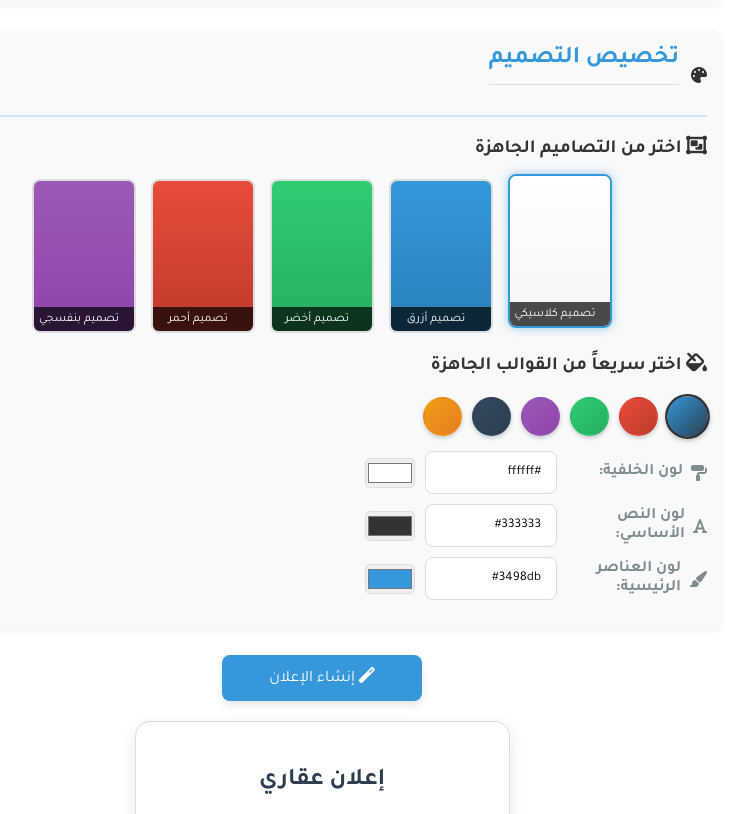
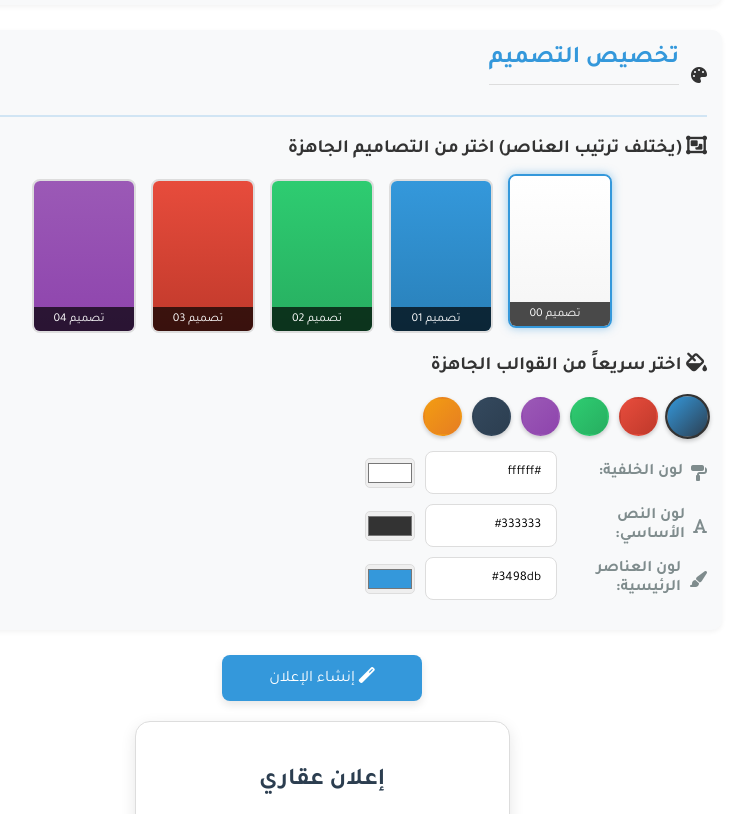
Before and after one commit to mmlk40/-, a plain HTML site: page index.html in a window 1280 px wide. Shown: the part 2120-2934 px from the top of the page, without its empty margins (318-1060 px from the left). Drawn offline with Linux system fonts and the light colour scheme.

Commit message:
Update index.html

```diff
--- a/index.html
+++ b/index.html
@@ -623,27 +623,27 @@
                 <h2>تخصيص التصميم</h2>
             </div>
 
-            <h3><i class="fas fa-object-group"></i> اختر من التصاميم الجاهزة</h3>
+            <h3><i class="fas fa-object-group"></i> (يختلف ترتيب العناصر) اختر من التصاميم الجاهزة</h3>
             <div class="design-options">
                 <div class="design-option active" data-design="1">
                     <div class="design-preview" style="background: linear-gradient(to bottom, #ffffff, #f5f5f5);"></div>
-                    <div class="design-label">تصميم كلاسيكي</div>
+                    <div class="design-label">تصميم 00</div>
                 </div>
                 <div class="design-option" data-design="2">
                     <div class="design-preview" style="background: linear-gradient(to bottom, #3498db, #2980b9);"></div>
-                    <div class="design-label">تصميم أزرق</div>
+                    <div class="design-label">تصميم 01</div>
                 </div>
                 <div class="design-option" data-design="3">
                     <div class="design-preview" style="background: linear-gradient(to bottom, #2ecc71, #27ae60);"></div>
-                    <div class="design-label">تصميم أخضر</div>
+                    <div class="design-label">تصميم 02</div>
                 </div>
                 <div class="design-option" data-design="4">
                     <div class="design-preview" style="background: linear-gradient(to bottom, #e74c3c, #c0392b);"></div>
-                    <div class="design-label">تصميم أحمر</div>
+                    <div class="design-label">تصميم 03</div>
                 </div>
                 <div class="design-option" data-design="5">
                     <div class="design-preview" style="background: linear-gradient(to bottom, #9b59b6, #8e44ad);"></div>
-                    <div class="design-label">تصميم بنفسجي</div>
+                    <div class="design-label">تصميم 04</div>
                 </div>
             </div>
 
```
